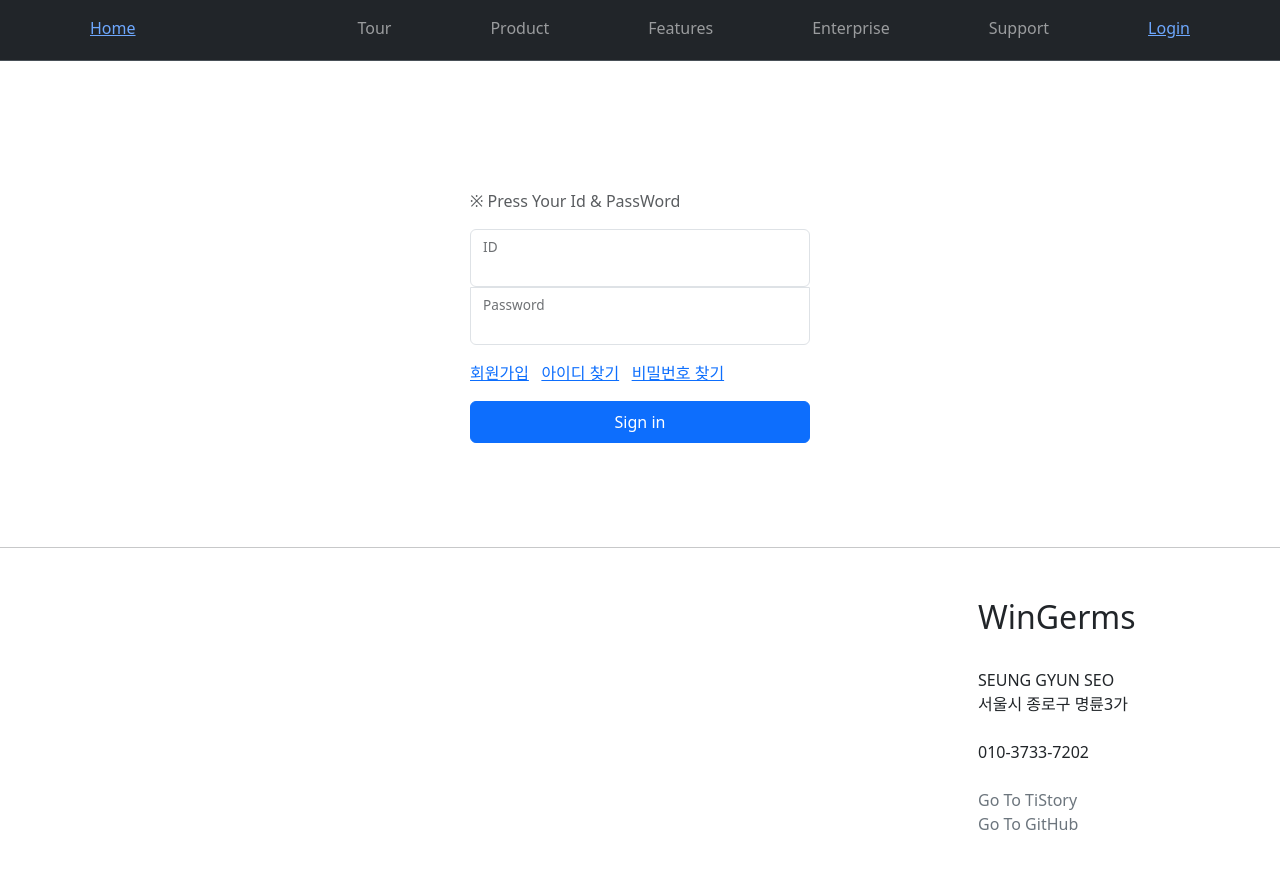
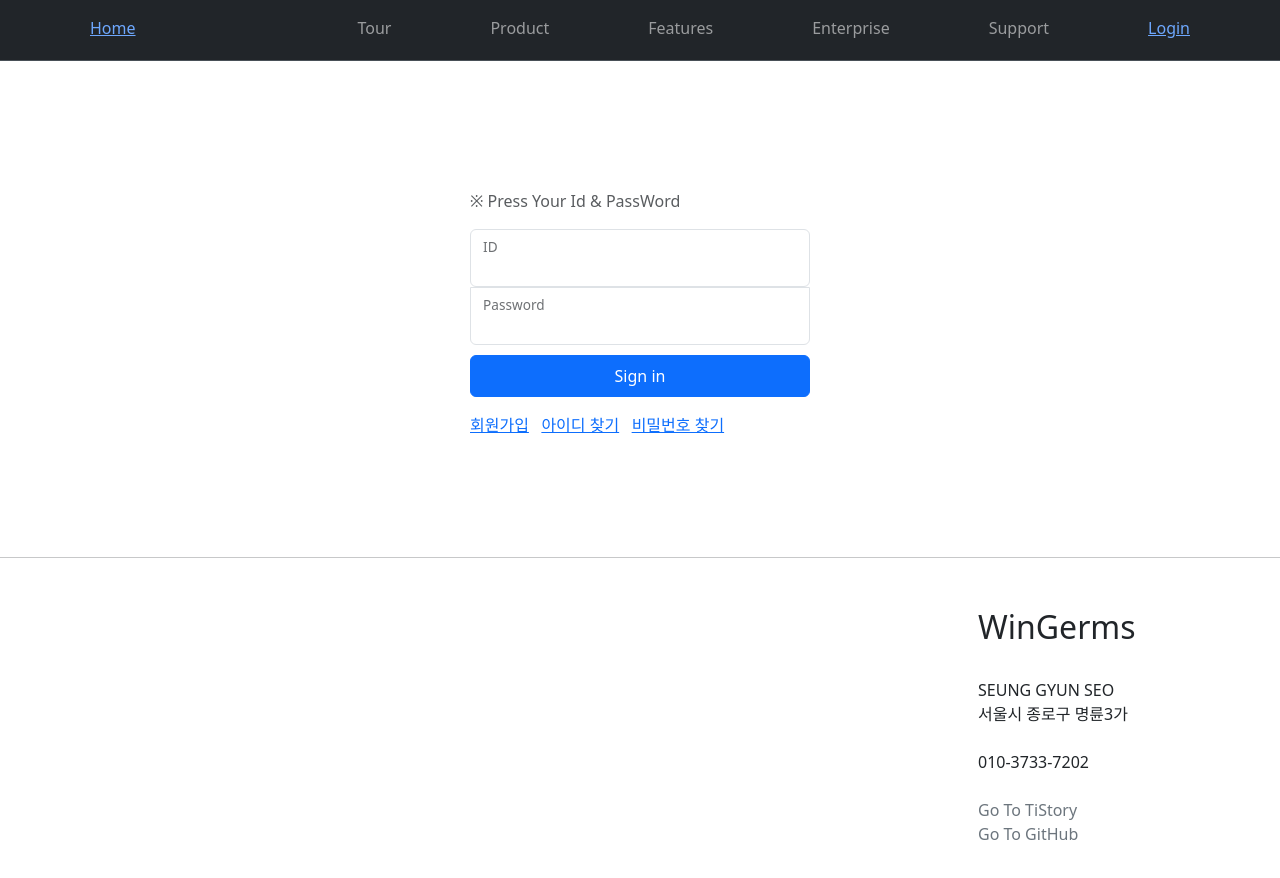
Before and after one commit to seung-gyun/ToyProject2, a Vue app: page /login in a window 1280 px wide. Shown: the top 878 px of the page. Built offline with nearby package versions, Linux system fonts and the light colour scheme; no server answers.

Commit message:
Spring Security Commit
보완해야함

```diff
--- a/src/components/memberpage/LoginPage.vue
+++ b/src/components/memberpage/LoginPage.vue
@@ -1,16 +1,18 @@
 <template>
   <div class="form-signin w-100 m-auto">
     <p class="mt-5 mb-3 text-body-secondary"> ※ Press Your Id  &  PassWord  </p>
-    <div class="form-floating">
-        <input type="text" class="form-control" id="memberId" name="memberId" ref="memberIdInput" v-model="state.members.memberId" @keyup.enter="submit()">
-
-        <label for="floatingInput">ID</label>
+        <form action="/savemoney/login" method="post" class="needs-validation" novalidate>
+      <div class="form-floating">
+        <input type="text" class="form-control" id="username" name="username" ref="memberIdInput" v-model="state.members.memberId" required>
+        <label for="memberId">ID</label>
       </div>
       <div class="form-floating">
-        <input type="password" class="form-control" id="password" name="password" ref="passwordInput" v-model="state.members.password"
-        @keyup.enter="submit()">
-        <label for="floatingPassword">Password</label>
+        <input type="password" class="form-control" id="password" name="password" ref="passwordInput" v-model="state.members.password" required>
+        <label for="password">Password</label>
       </div>
+      <button class="btn btn-primary w-100 py-2" type="submit">Sign in</button>
+      <!-- <button type="submit" class="btn btn-primary">Login</button> -->
+    </form>
       <div class="msg">
         {{ msgState.msg }}
       </div>
@@ -21,17 +23,16 @@
           <router-link to="/findPwdPage">비밀번호 찾기</router-link>&nbsp;&nbsp;
         </label>
       </div>
-      <button @click="submit()" class="btn btn-primary w-100 py-2" type="submit">Sign in</button>
 
   </div>
   <hr class="my-4">
 </template>
 
 <script>
-import store from '@/scripts/store';
-import axios from 'axios';
+// import store from '@/scripts/store';
+// import axios from 'axios';
 import { reactive } from 'vue';
-import { useRouter } from 'vue-router';
+// import { useRouter } from 'vue-router';
 
 
 // import axios from 'axios';
@@ -43,7 +44,7 @@ export default {
 
   setup(){
 
-    const router = useRouter();
+    // const router = useRouter();
 
     const state = reactive({
       members : {
@@ -58,40 +59,42 @@ export default {
       }
     })
 
-    const submit = ()=>{
+    // const submit = ()=>{
 
-      if (!state.members.memberId) {
-        alert('아이디를 입력하시오.');
-        return;
-      }
+    //   if (!state.members.memberId) {
+    //     alert('아이디를 입력하시오.');
+    //     return;
+    //   }
 
-      if (!state.members.password) {
-        alert('비밀번호를 입력하세요');
-        return;
-      }
+    //   if (!state.members.password) {
+    //     alert('비밀번호를 입력하세요');
+    //     return;
+    //   }
 
-      axios.post("/savemoney/login", state.members).then((response) => {
+    //   axios.post("/savemoney/login", state.members).then((response) => {
 
-        if(response.data.msg == null){ // 로그인 성공
+    //     alert("test");
 
-          //store값에 저장하겠다.
-          store.commit('setAccount', response.data.memberId);
-          sessionStorage.setItem("id",response.data.memberId);
+    //     if(response.data.msg == null){ // 로그인 성공
 
-           router.push('/');
+    //       //store값에 저장하겠다.
+    //       store.commit('setAccount', response.data.memberId);
+    //       sessionStorage.setItem("id",response.data.memberId);
 
-        }
-        else{
-          msgState.msg = response.data.msg;
-        }
+    //        router.push('/');
 
-      }).catch(error =>{
-        console.error("error", error);
-      })
+    //     }
+    //     else{
+    //       msgState.msg = response.data.msg;
+    //     }
 
-    }
+    //   }).catch(error =>{
+    //     console.error("error", error);
+    //   })
 
-    return {state, submit, msgState}
+    // }
+
+    return {state,/** submit,**/ msgState}
 
 
   }
```
